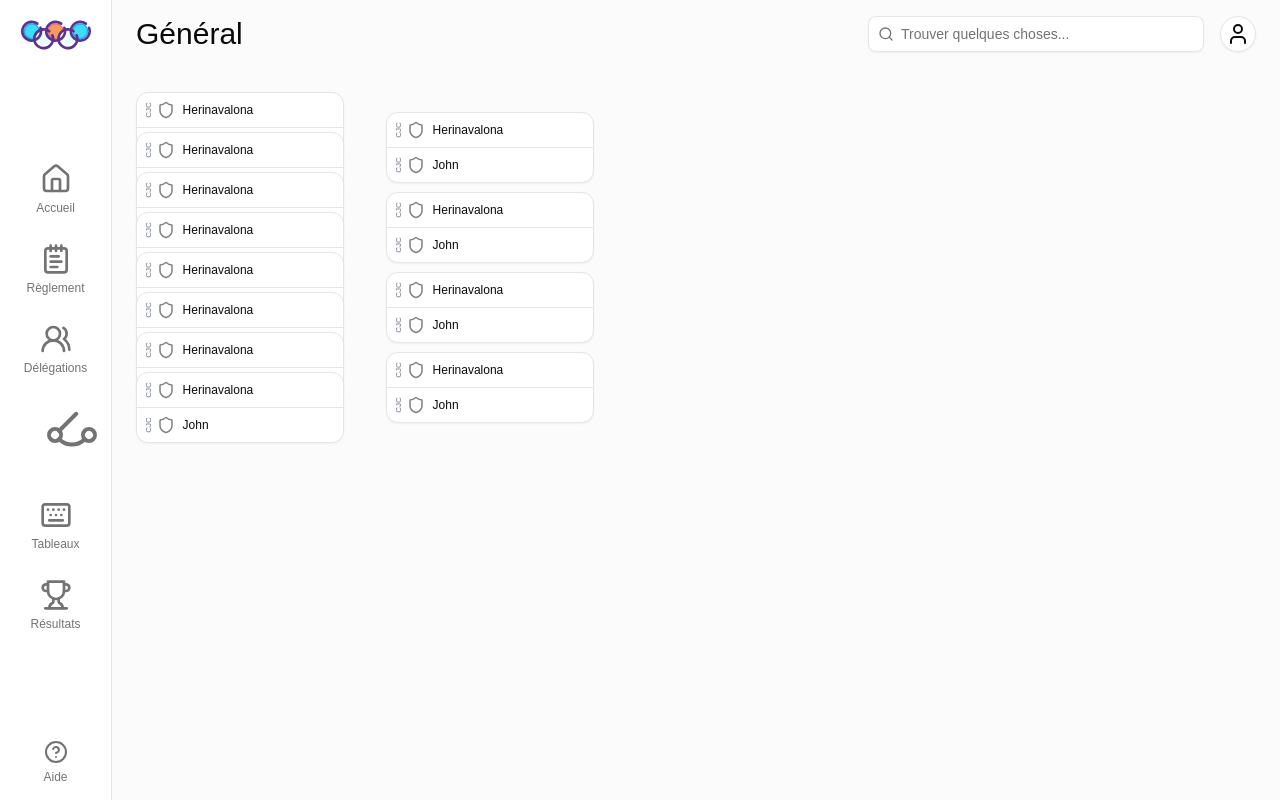
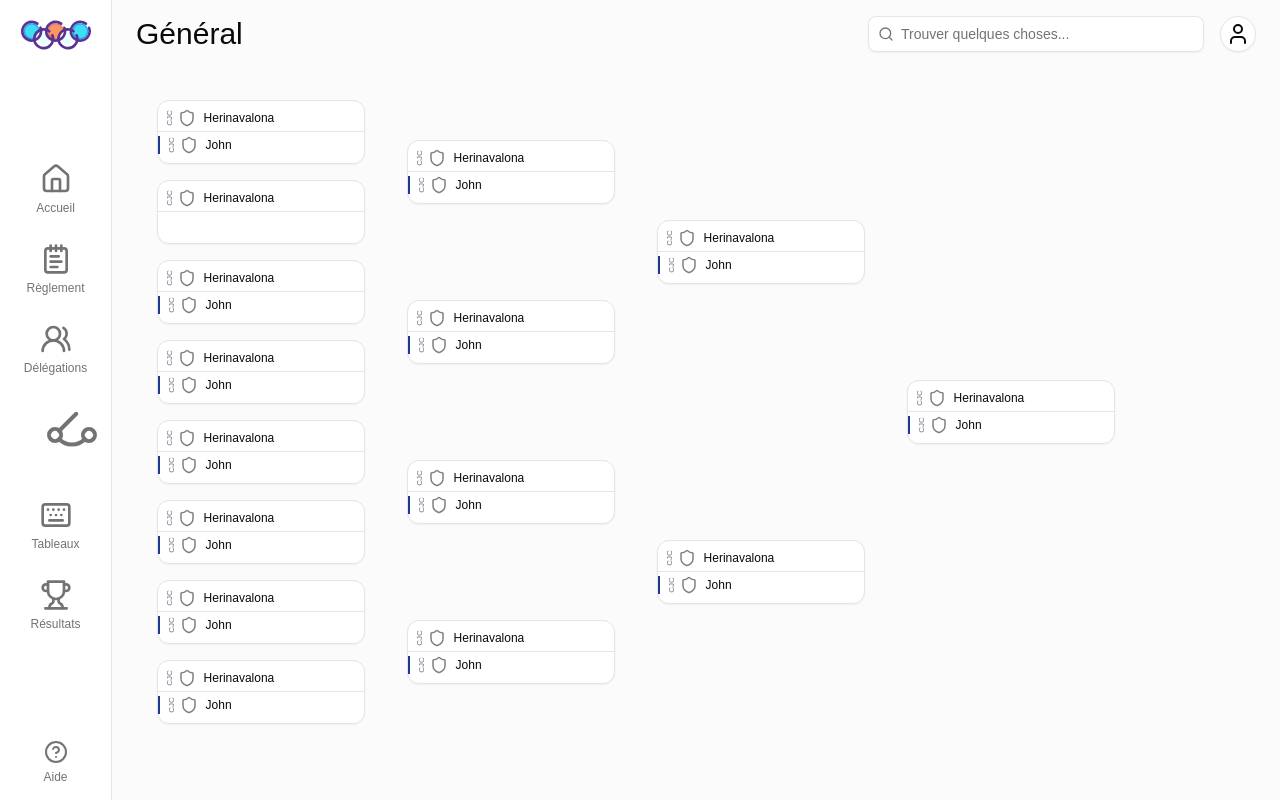
Before and after one commit to hernaval/jdraw, a Next.js app: page /competition/1/board/draw/1/bracket in a window 1280 px wide. Built offline with nearby package versions, Linux system fonts and the light colour scheme.

Commit message:
HER-46 dynamic bracket using grid and span

```diff
--- a/app/competition/[name]/board/draw/[category]/bracket/(components)/BracketTree.tsx
+++ b/app/competition/[name]/board/draw/[category]/bracket/(components)/BracketTree.tsx
@@ -8,36 +8,45 @@ interface BracketTreeProps {
 
 const BracketTree: React.FC<BracketTreeProps> = ({ rounds }) => {
   const totalRounds = rounds.length
-  const bracketHeight = Math.pow(2, totalRounds) * 80
+  const maxMatches = Math.pow(2, totalRounds - 1)
+
+  const getRowSpan = (roundIndex: number) => {
+    return Math.pow(2, roundIndex)
+  }
+
+  const getStartRow = (matchIndex: number, roundIndex: number) => {
+    const spacing = Math.pow(2, roundIndex)
+    return matchIndex * spacing + 1
+  }
   return (
-    <div className='h-full'>
-      <div className='relative' style={{ height: `${bracketHeight}px` }}>
+    <div className='h-full overflow-auto '>
+      <div
+        className='grid'
+        style={{
+          gridTemplateColumns: `repeat(${totalRounds}, minmax(160px, 250px))`,
+          gridTemplateRows: `repeat(${maxMatches}, minmax(80px, auto))`,
+        }}>
         {rounds.map((round, roundIndex) => (
-          <div
-            key={roundIndex}
-            className='absolute top-0 bottom-0 w-48'
-            style={{
-              left: `${roundIndex * 250}px`,
-            }}>
+          <React.Fragment key={round.round}>
             {round.matches.map((match, matchIndex) => {
-              const matchHeight = bracketHeight / round.matches.length
-              const yPos = matchHeight * matchIndex + matchHeight / 2
+              const rowSpan = getRowSpan(roundIndex)
+              const startRow = getStartRow(matchIndex, roundIndex)
 
               return (
                 <div
-                  key={match.id}
-                  className='absolute'
+                  key={match.position}
+                  className='relative'
                   style={{
-                    top: `${yPos - 20}px`,
+                    gridColumn: roundIndex + 1,
+                    gridRow: `${startRow} / span ${rowSpan}`,
                   }}>
-                  <MatchCard
-                    match={match}
-                    extraMargin={roundIndex > 0 ? '' : ''}
-                  />
+                  <div className='absolute inset-0 flex items-center justify-center'>
+                    <MatchCard match={match} />
+                  </div>
                 </div>
               )
             })}
-          </div>
+          </React.Fragment>
         ))}
       </div>
     </div>
--- a/app/competition/[name]/board/draw/[category]/bracket/page.tsx
+++ b/app/competition/[name]/board/draw/[category]/bracket/page.tsx
@@ -17,7 +17,7 @@ const rounds: BracketEntity[] = [
         id: 2,
         position: 2,
         whiteAthlet: { firstname: 'Herinavalona', lastname: 'Ranarivola' },
-        blueAthlet: { firstname: 'John', lastname: 'Doe' },
+        blueAthlet: null,
         winnerAthlet: null,
       },
       {
@@ -97,19 +97,37 @@ const rounds: BracketEntity[] = [
       },
     ],
   },
-  // {
-  //     round: 3,
-  //     matches: [
-  //         {id: 1, position:13, whiteAthlet: {firstname: "Herinavalona", lastname: "Ranarivola"}, blueAthlet: {firstname: "John", lastname: "Doe"}, winnerAthlet: null},
-  //         {id: 2, position:14, whiteAthlet: {firstname: "Herinavalona", lastname: "Ranarivola"}, blueAthlet: {firstname: "John", lastname: "Doe"}, winnerAthlet: null},
-  //     ]
-  // },
-  // {
-  //     round: 4,
-  //     matches: [
-  //         {id: 1, position:15, whiteAthlet: {firstname: "Herinavalona", lastname: "Ranarivola"}, blueAthlet: {firstname: "John", lastname: "Doe"}, winnerAthlet: null},
-  //     ]
-  // }
+  {
+    round: 3,
+    matches: [
+      {
+        id: 1,
+        position: 13,
+        whiteAthlet: { firstname: 'Herinavalona', lastname: 'Ranarivola' },
+        blueAthlet: { firstname: 'John', lastname: 'Doe' },
+        winnerAthlet: null,
+      },
+      {
+        id: 2,
+        position: 14,
+        whiteAthlet: { firstname: 'Herinavalona', lastname: 'Ranarivola' },
+        blueAthlet: { firstname: 'John', lastname: 'Doe' },
+        winnerAthlet: null,
+      },
+    ],
+  },
+  {
+    round: 4,
+    matches: [
+      {
+        id: 1,
+        position: 15,
+        whiteAthlet: { firstname: 'Herinavalona', lastname: 'Ranarivola' },
+        blueAthlet: { firstname: 'John', lastname: 'Doe' },
+        winnerAthlet: null,
+      },
+    ],
+  },
 ]
 
 const BracketGenerationPage = ({ searchParams, params }: any) => {
--- a/components/block/match-card.tsx
+++ b/components/block/match-card.tsx
@@ -8,7 +8,6 @@ import { AthletEntity } from '@/types/model/athlet'
 
 interface MatchCardProps {
   match: MatchEntity
-  extraMargin?: string
 }
 
 interface AthletRowProps {
@@ -24,7 +23,7 @@ const AthletRow: React.FC<AthletRowProps> = ({
   return (
     <div
       className={cn(
-        blueJudogi ? ' border-blue-900' : '',
+        blueJudogi ? 'border-l-2 border-blue-900' : '',
         'flex items-center justify-between'
       )}>
       <div className='flex items-center pl-1'>
@@ -37,13 +36,13 @@ const AthletRow: React.FC<AthletRowProps> = ({
   )
 }
 
-const MatchCard: React.FC<MatchCardProps> = ({ match, extraMargin }) => {
+const MatchCard: React.FC<MatchCardProps> = ({ match }) => {
   return (
-    <Card className={cn('w-52 bg-white shadow-sm py-2', extraMargin)}>
-      <div className=''>
+    <Card className={cn('w-52 h-16 bg-white shadow-sm py-2')}>
+      <div className='flex flex-col '>
         <AthletRow athlet={match.whiteAthlet} />
-        <Separator className='my-2' />
-        <AthletRow blueJudogi athlet={match.blueAthlet} />
+        <Separator className='my-1' />
+        {match.blueAthlet && <AthletRow blueJudogi athlet={match.blueAthlet} />}
       </div>
     </Card>
   )
--- a/types/model/Match.ts
+++ b/types/model/Match.ts
@@ -5,10 +5,10 @@ export interface MatchEntity {
   position: number
   round?: number
   whiteAthlet?: Partial<AthletEntity>
-  blueAthlet?: Partial<AthletEntity>
+  blueAthlet: Partial<AthletEntity> | null
   whitePlaceholder?: string
   bluePlaceholder?: string
   nextMatchId?: number
-  winnerAthlet: AthletEntity | null
+  winnerAthlet: Partial<AthletEntity> | null
   orderNo?: number
 }
```
